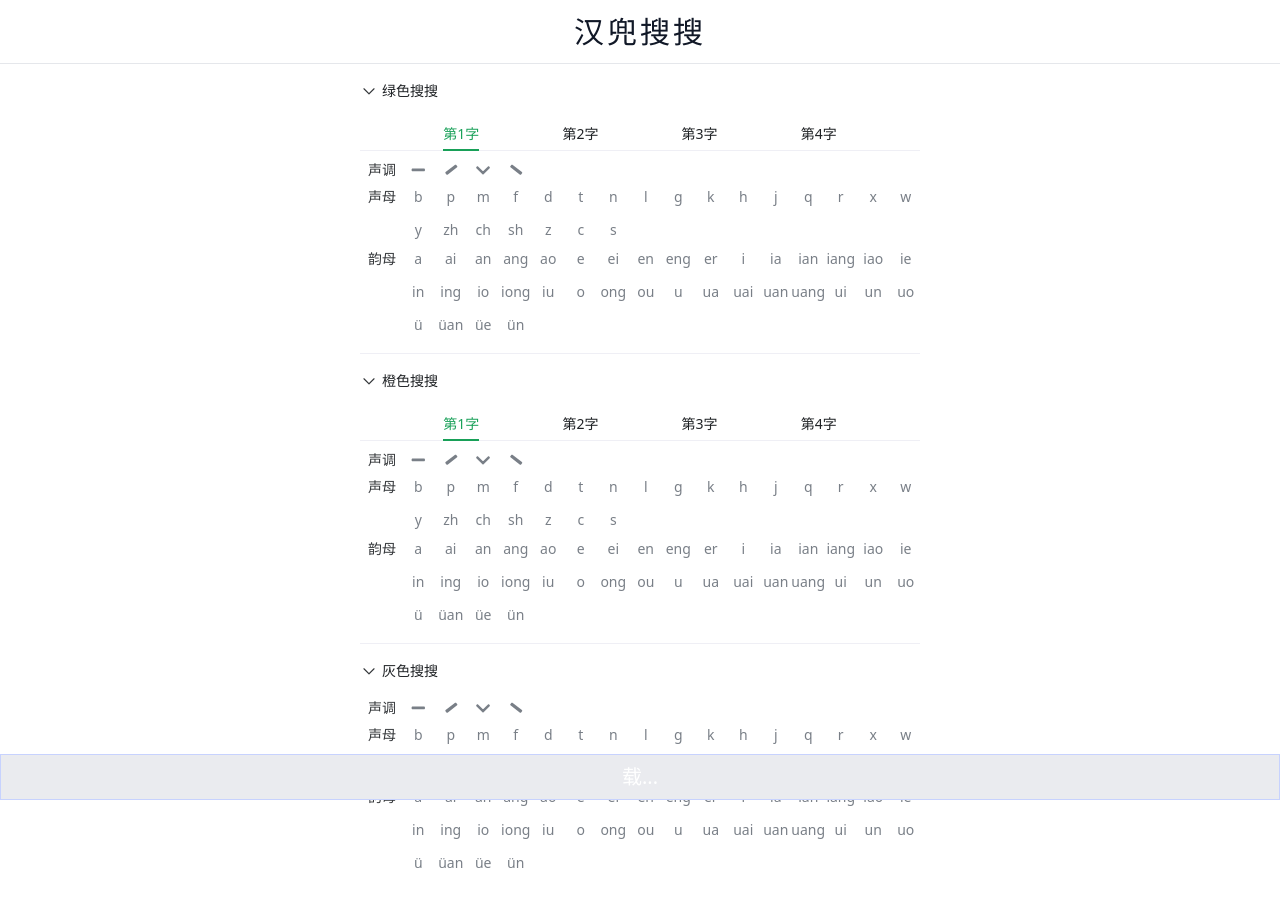
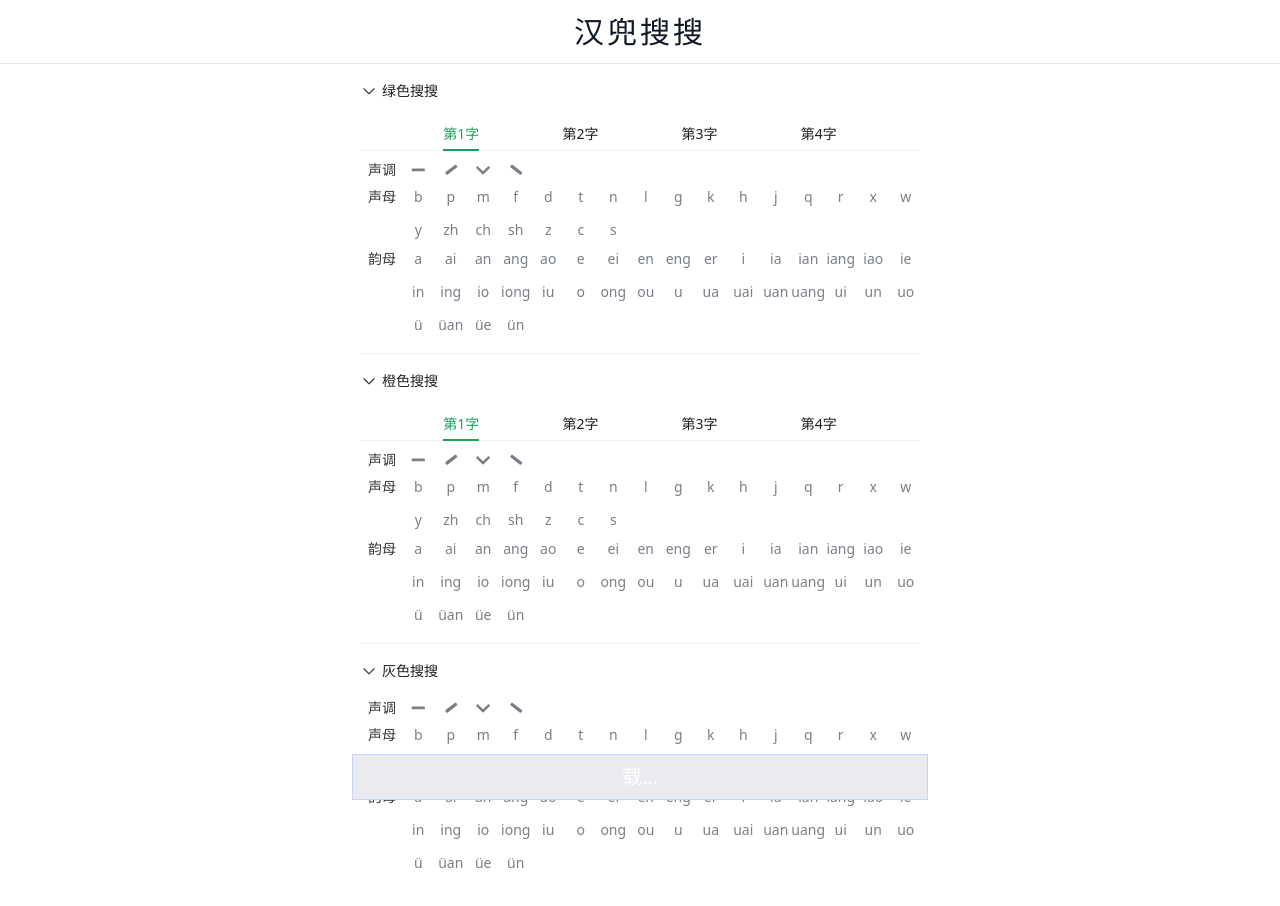
Before and after one commit to LiuJi-Jim/handle-play, a Vue app: page / in a window 1280 px wide. Shown: the top 906 px of the page. Built offline with nearby package versions, Linux system fonts and the light colour scheme.

Commit message:
responsive search button size

```diff
--- a/src/components/HandlePlay.vue
+++ b/src/components/HandlePlay.vue
@@ -57,7 +57,7 @@
 
   <div class="text-center bg-white fixed bottom-0 left-0 right-0">
     <button
-      class="btn btn-primary py-2 text-xl flex w-full"
+      class="btn btn-primary py-2 text-xl flex w-full sm:w-[30rem] md:w-[36rem] mx-auto"
       :disabled="!searchState.ready || searchState.busy"
       @click="search"
     >
```
